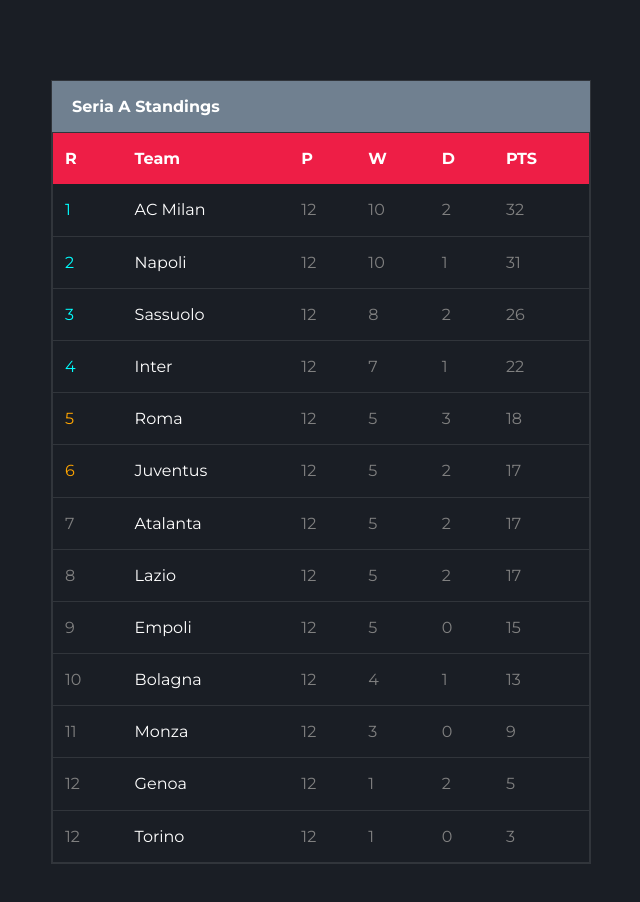
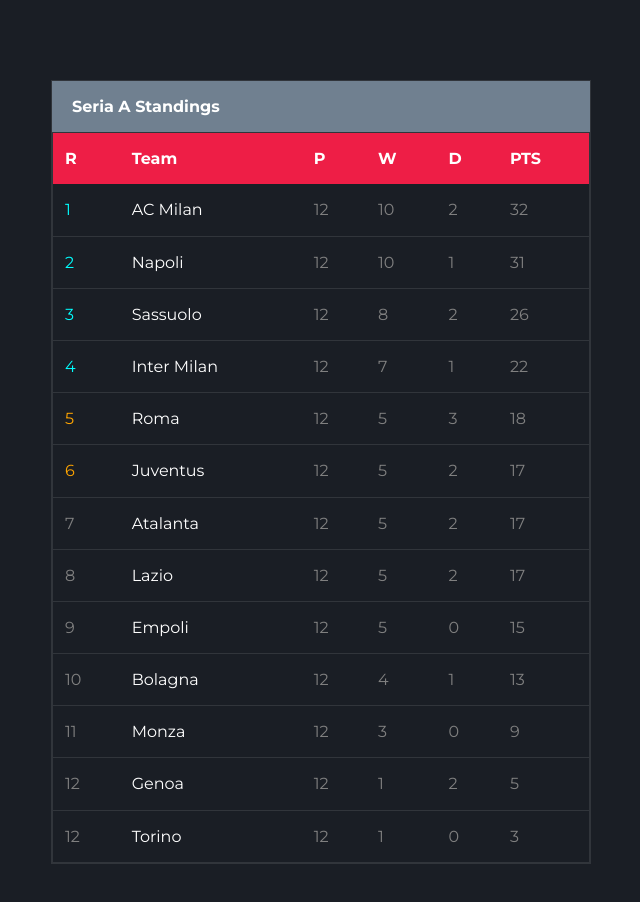
Before and after one commit to LigaCommunity-League/Champions.League, a plain HTML site: page SeriaA.html in a window 1280 px wide. Shown: the whole page, without its empty margins (34-674 px from the left). Drawn offline with Linux system fonts and the light colour scheme.

Commit message:
SeriaA.html

```diff
--- a/SeriaA.html
+++ b/SeriaA.html
@@ -78,7 +78,7 @@
                     </tr>
                     <tr>
                       <td style="color: aqua;">4</td>
-                      <td><strong class="text-white">Inter </strong></td>
+                      <td><strong class="text-white">Inter Milan</strong></td>
                       <td>12</td>
                       <td>7</td>
                       <td>1</td>
```
